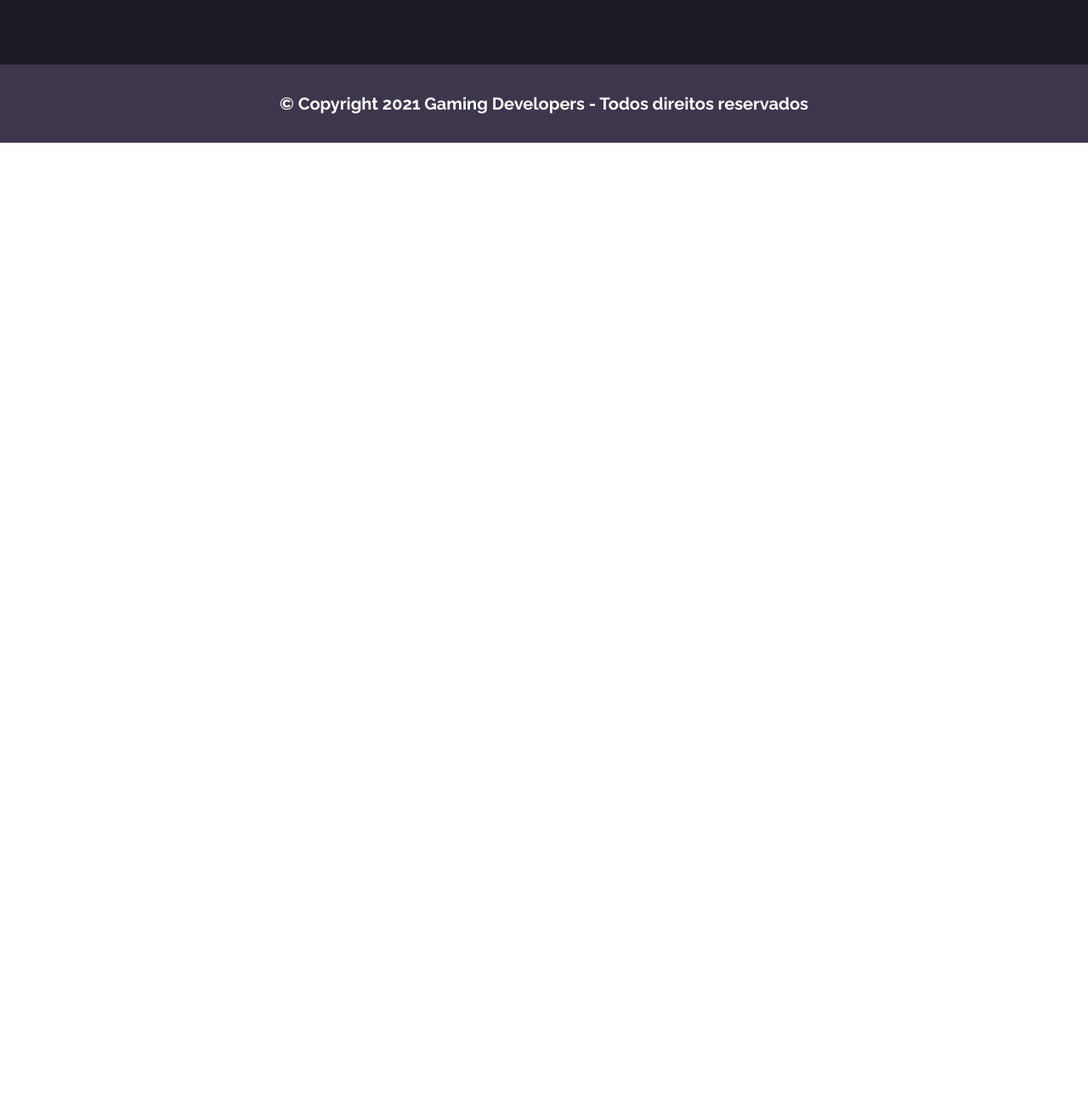
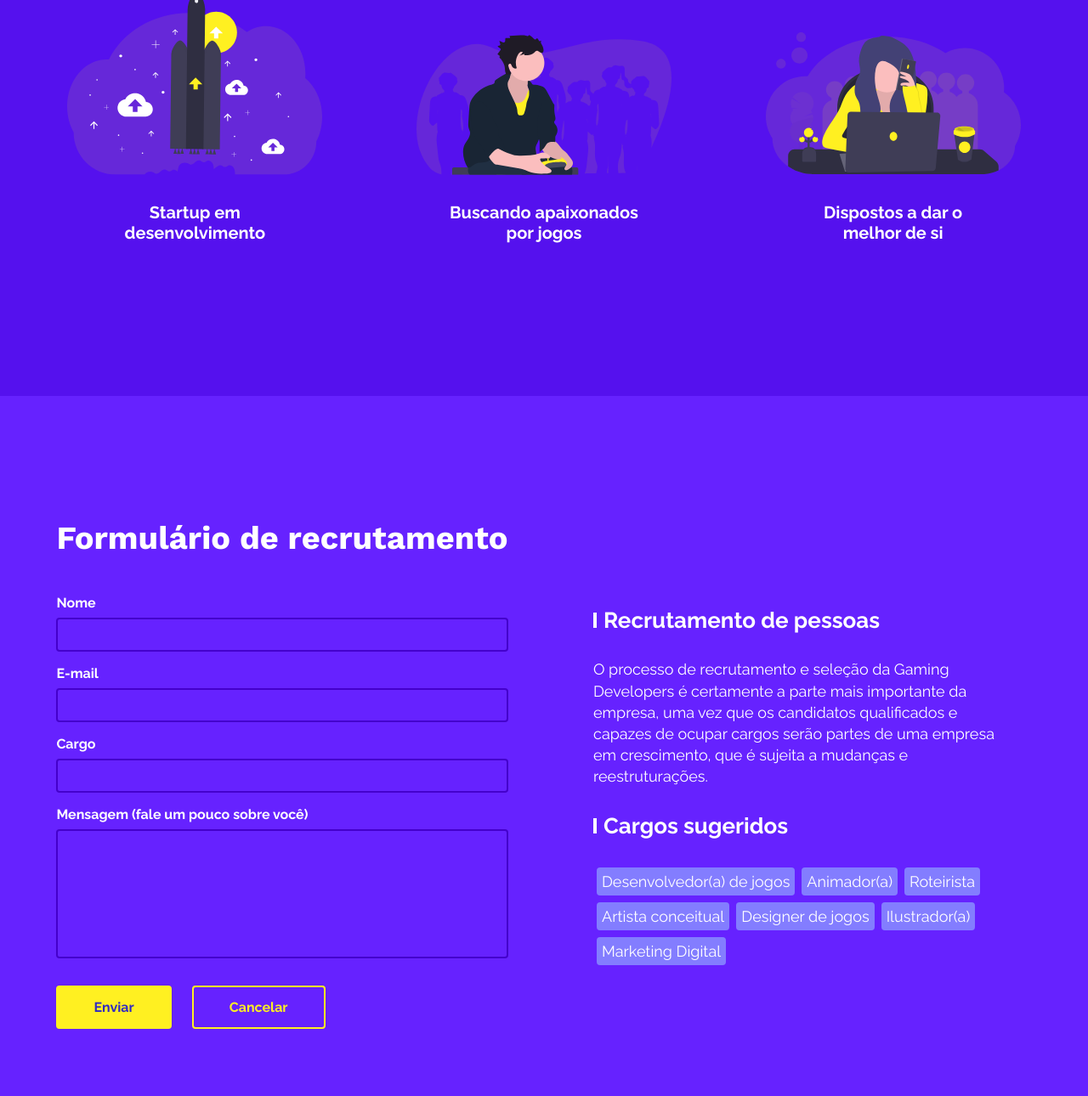
Before and after one commit to gabrielprmartins/gaming-developers, a plain HTML site: page facaparte.html in a window 1280 px wide. Shown: the part 919-2209 px from the top of the page at 85% size. Before the commit the page ends 1087 px from the top, so only its background shows below. Drawn offline with nearby package versions, Linux system fonts and the light colour scheme.

Commit message:
chore[página faça parte]

```diff
--- /dev/null
+++ b/css/facaparte.css
@@ -0,0 +1,137 @@
+/* Estrutura */
+/* intro */
+.intro-time-bg {
+  background: #4400CC;
+}
+
+.sub-intro-time {
+  max-width: 450px;
+}
+
+/* sobre Gaming Developers */
+.sobre-gd-bg {
+  background: #5511EE;
+}
+
+.sobre-gd {
+  padding: 148px 20px;
+}
+
+.t-sobre-gd {
+  text-align: center;
+  margin-bottom: 60px;
+}
+
+.sub-sobre-gd {
+  text-align: center;
+  max-width: 230px;
+}
+
+.sobre-articles {
+  display: grid;
+  grid-template-columns: repeat(auto-fit , minmax(300px, 1fr));
+  grid-gap: 32px;
+  align-items: baseline;
+  justify-content: center;
+  align-content: center;
+  justify-items: center;
+}
+
+.s-article {
+  display: grid;
+  align-items: center;
+  justify-content: center;
+  justify-items: center;
+  align-content: center;
+}
+
+/* recrutamento */
+.recrutamento-bg {
+  background: #6622FF;
+}
+
+.recrutamento {
+  padding: 148px 20px;
+  display: grid;
+  grid-template-columns: repeat(auto-fit, minmax(300px, 1fr));
+  grid-gap: 32px;
+  justify-items: center;
+  align-items: center;
+}
+
+.t-form-recrutamento {
+  font-size: 2.375rem;
+}
+
+.form-recrutamento {
+  display: flex;
+  flex-direction: column;
+  margin: 32px 0;
+}
+
+.r-input, .r-textarea {
+  border-color: #4400CC;
+}
+
+.r-input:hover, .r-input:focus,
+.r-textarea:hover, .r-textarea:focus {
+  border-color: #FFF021;
+  box-shadow: none;
+}
+
+.label {
+  margin: 16px 0 8px;
+}
+
+.btn-acoes {
+  margin-top: 32px;
+}
+
+.p-info-recrutamento {
+  max-width: 500px;
+}
+
+.lista-cargos {
+  max-width: 500px;
+}
+
+.lista-cargos ul {
+  display: flex;
+  flex-wrap: wrap;
+}
+
+.lista-cargos ul li {
+  font-family: 'Raleway', sans-serif;
+  font-size: 1.125rem;
+  color: #FFF;
+  font-weight: 400;
+  background: #837DFF;
+  border-radius: 4px;
+  padding: 6px;
+  margin: 4px;
+}
+
+/* Responsivo */
+@media (max-width: 893px) {
+  .sobre-gd, .recrutamento {
+    padding: 30px 20px;
+  }
+
+  .s-imagem {
+    max-width: 200px;
+  }
+
+  .recrutamento {
+    grid-template-columns: 1fr;
+  }
+
+  .lista-cargos ul li {
+    font-size: 1em;
+  }
+}
+
+@media (max-width: 480px) {
+  .lista-cargos ul li {
+    font-size: 0.9rem;
+  }
+}
--- a/css/style.css
+++ b/css/style.css
@@ -208,7 +208,6 @@ img {
 /* menu */
 .menu ul {
   display: flex;
-  /* flex-wrap: wrap; */
   align-items: center;
 }
 
@@ -220,10 +219,11 @@ img {
   padding: 10px;
   display: flex;
   align-items: center;
+  white-space: nowrap;
 }
 
 .menu ul li + li {
-  margin-left: 32px;
+  margin-left: 20px;
 }
 
 .menu ul li a img {
@@ -241,6 +241,7 @@ img {
   background: #FFF021;
   transition: all .4s;
   opacity: 0;
+  margin-top: -6px;
 }
 
 .menu ul li:hover:after, .menu ul li.menu-ativo:after {
@@ -748,7 +749,8 @@ img {
   .tecnologia-imagem,
   .doacoes-imagem,
   .faq-imagem,
-  .faca-parte-imagem {
+  .faca-parte-imagem,
+  .s-imagem {
     max-width: 300px;
   }
 
@@ -757,7 +759,9 @@ img {
   .tecnologia,
   .doacoes,
   .faq,
-  .faca-parte {
+  .faca-parte,
+  .sobre-gd,
+  .recrutamento {
     padding: 60px 20px;
   }
 
@@ -796,6 +800,10 @@ img {
     margin: 20px 0;
   }
 
+  .redes-sociais.redes-header {
+    display: none;
+  }
+
 }
 
 @media (max-width: 817px) {
@@ -805,10 +813,6 @@ img {
 }
 
 @media (max-width: 680px) {
-  .redes-sociais.redes-header {
-    display: none;
-  }
-
   .menu ul li + li {
     margin-left: 16px;
   }
@@ -837,6 +841,10 @@ img {
 }
 
 @media (max-width: 543px) {
+  .menu {
+    flex-direction: column;
+  }
+
   .faq-pergunta {
     font-size: 1rem;
   }
@@ -868,6 +876,12 @@ img {
   }
 }
 
+@media (max-width: 466px) {
+  .intro, .vazio {
+    padding-top: 120px;
+  }
+}
+
 /* ANIMAÇÕES */
 [data-menu="header-bg"].animate {
   background: rgb(87,13,255);
@@ -875,7 +889,7 @@ img {
 }
 
 [data-menu="header"].animate {
-  padding: 0;
+  padding: 2px;
 }
 
 .logo {
--- a/facaparte.html
+++ b/facaparte.html
@@ -5,6 +5,7 @@
 <meta name="viewport" content="width=device-width, initial-scale=1.0, shrink-to-fit=no">
 <title>Gaming Developers - Jogue, crie e faça comunidades</title>
 <link rel="stylesheet" type="text/css" href="css/style.css">
+<link rel="stylesheet" type="text/css" href="css/facaparte.css">
 <link rel="preconnect" href="https://fonts.gstatic.com">
 <link href="https://fonts.googleapis.com/css2?family=Raleway:wght@400;700&family=Work+Sans:wght@400;700&display=swap" rel="stylesheet">
 <link rel="shortcut icon" href="favicon.ico" type="image/x-icon">
@@ -43,10 +44,7 @@
         <div class="intro-texto">
           <h1 class="titulo t-inicial">Forme um time conosco</h1>
           <h2 class="subtitulo-intro sub-intro-time">A Gaming Developers gostaria bastante de trabalhar com você, nos mostre seu talento e embarque com a gente nesta jornada!</h2>
-          <!-- https://www.figma.com/proto/JCeCquYLpiW4vihOgNepiJ/Gaming-Developers?node-id=187%3A2&scaling=min-zoom -->
-
-          <!-- https://www.figma.com/file/JCeCquYLpiW4vihOgNepiJ/Gaming-Developers?node-id=0%3A1 -->
-          <a href="#"><button class="botao-contribuir">Embarcar</button></a>
+          <a href="#sobre-gd"><button class="botao-contribuir">Embarcar</button></a>
         </div>
         <!-- intro imagem -->
         <figure class="intro-imagem">
@@ -55,6 +53,126 @@
       </div>
     </section>
 
+    <!-- sobre Gaming Developers -->
+    <section class="sobre-gd-bg" id="sobre-gd">
+      <div class="sobre-gd container">
+        <!-- título -->
+        <h2 class="titulo wide-item t-sobre-gd">Na Gaming Developers somos uma</h2>
+        <!-- articles sobre -->
+        <div class="sobre-articles">
+          <article class="s-article">
+            <!-- article imagem -->
+            <figure class="s-imagem">
+              <img src="assets/icons/foguete.svg" alt="Foguete decolando">
+            </figure>
+            <!-- article texto -->
+            <h3 class="subtitulo-intro sub-sobre-gd">Startup em desenvolvimento</h3>
+          </article>
+
+          <article class="s-article">
+            <!-- article imagem -->
+            <figure class="s-imagem">
+              <img src="assets/icons/jogador.svg" alt="Garoto jogando vídeo game">
+            </figure>
+            <!-- article texto -->
+            <h3 class="subtitulo-intro sub-sobre-gd">Buscando apaixonados por jogos</h3>
+          </article>
+
+          <article class="s-article">
+            <!-- article imagem -->
+            <figure class="s-imagem">
+              <img src="assets/icons/trabalhadora.svg" alt="Mulher trabalhando usando um notebook">
+            </figure>
+            <!-- article texto -->
+            <h3 class="subtitulo-intro sub-sobre-gd">Dispostos a dar o melhor de si</h3>
+          </article>
+        </div>
+      </div>
+    </section>
+
+    <!-- recrutamento -->
+    <section class="recrutamento-bg">
+      <div class="recrutamento container">
+        <!-- formulário -->
+        <div class="formulario-recrutamento">
+          <h2 class="titulo t-form-recrutamento">Formulário de recrutamento</h2>
+          <form class="form-recrutamento">
+            <label for="nome" class="label">Nome</label>
+            <input type="text" id="nome" class="input r-input">
+            <label for="e-mail" class="label">E-mail</label>
+            <input type="text" id="e-mail" class="input r-input">
+            <label for="cargo" class="label">Cargo</label>
+            <input type="text" id="cargo" class="input r-input">
+            <label for="mensagem" class="label">Mensagem (fale um pouco sobre você)</label>
+            <textarea class="textarea r-textarea" id="mensagem" rows="8"></textarea>
+
+            <div class="btn-acoes">
+              <button class="botao-contribuir btn-enviar">Enviar</button>
+              <span class="botao-contribuir btn-cancelar" id="btn-cancelar">Cancelar</span>
+            </div>
+          </form>
+        </div>
+
+        <!-- infomações -->
+        <div class="informacoes-recrutamento">
+          <h3 class="titulo t-footer">Recrutamento de pessoas</h3>
+          <p class="paragrafo p-info-recrutamento">O processo de recrutamento e seleção da Gaming Developers é certamente a parte mais importante da empresa, uma vez que os candidatos qualificados e capazes de ocupar cargos serão partes de uma empresa em crescimento, que é sujeita a mudanças e reestruturações.</p>
+
+          <h3 class="titulo t-footer">Cargos sugeridos</h3>
+          <div class="lista-cargos">
+            <ul>
+              <li>Desenvolvedor(a) de jogos</li>
+              <li>Animador(a)</li>
+              <li>Roteirista</li>
+              <li>Artista conceitual</li>
+              <li>Designer de jogos</li>
+              <li>Ilustrador(a)</li>
+              <li>Marketing Digital</li>
+            </ul>
+          </div>
+        </div>
+      </div>
+    </section>
+
+    <!-- perguntas frequentes -->
+    <section class="faq-bg">
+      <div class="faq container">
+         <!-- faq imagem -->
+         <figure class="faq-imagem">
+          <img src="assets/icons/faq-icon.svg" alt="Homem e mulher junto a um ponto de interrogação">
+        </figure>
+        <!-- faq texto -->
+        <h2 class="titulo wide-item t-faq">Perguntas Frequentes</h2>
+        <div class="faq-texto">
+          <!-- pergunta 1 -->
+          <div class="faq-container">
+            <input type="checkbox" id="pergunta1" name="perguntas" class="faq-checkbox">
+            <label for="pergunta1">
+              <div class="faq-pergunta">Como irei saber sobre as atualizações dos jogos? <img class="faq-seta" src="assets/faq-seta.svg"></div>
+            </label>
+            <div class="faq-resposta"><p>Fique ligado na nossa plataforma, logo estaremos informando.</p></div>
+          </div>
+
+          <!-- pergunta 2 -->
+          <div class="faq-container">
+            <input type="checkbox" id="pergunta2" name="perguntas" class="faq-checkbox">
+            <label for="pergunta2">
+              <div class="faq-pergunta">Vocês ensinam a desenvolver jogos? <img class="faq-seta" src="assets/faq-seta.svg"></div>
+            </label>
+            <div class="faq-resposta"><p>No momento não, mas futuramente podemos pensar nisso.</p></div>
+          </div>
+
+          <!-- pergunta 3 -->
+          <div class="faq-container">
+            <input type="checkbox" id="pergunta3" name="perguntas" class="faq-checkbox">
+            <label for="pergunta3">
+              <div class="faq-pergunta">Tenho uma ideia de jogo, como faço para recrutar a equipe da Gaming Developers? <img class="faq-seta" src="assets/faq-seta.svg"></div>
+            </label>
+            <div class="faq-resposta"><p>Através de nosso e-mail ou outros meios de contato.</p></div>
+          </div>
+        </div>
+      </div>
+    </section>
 
   </main>
 
```
